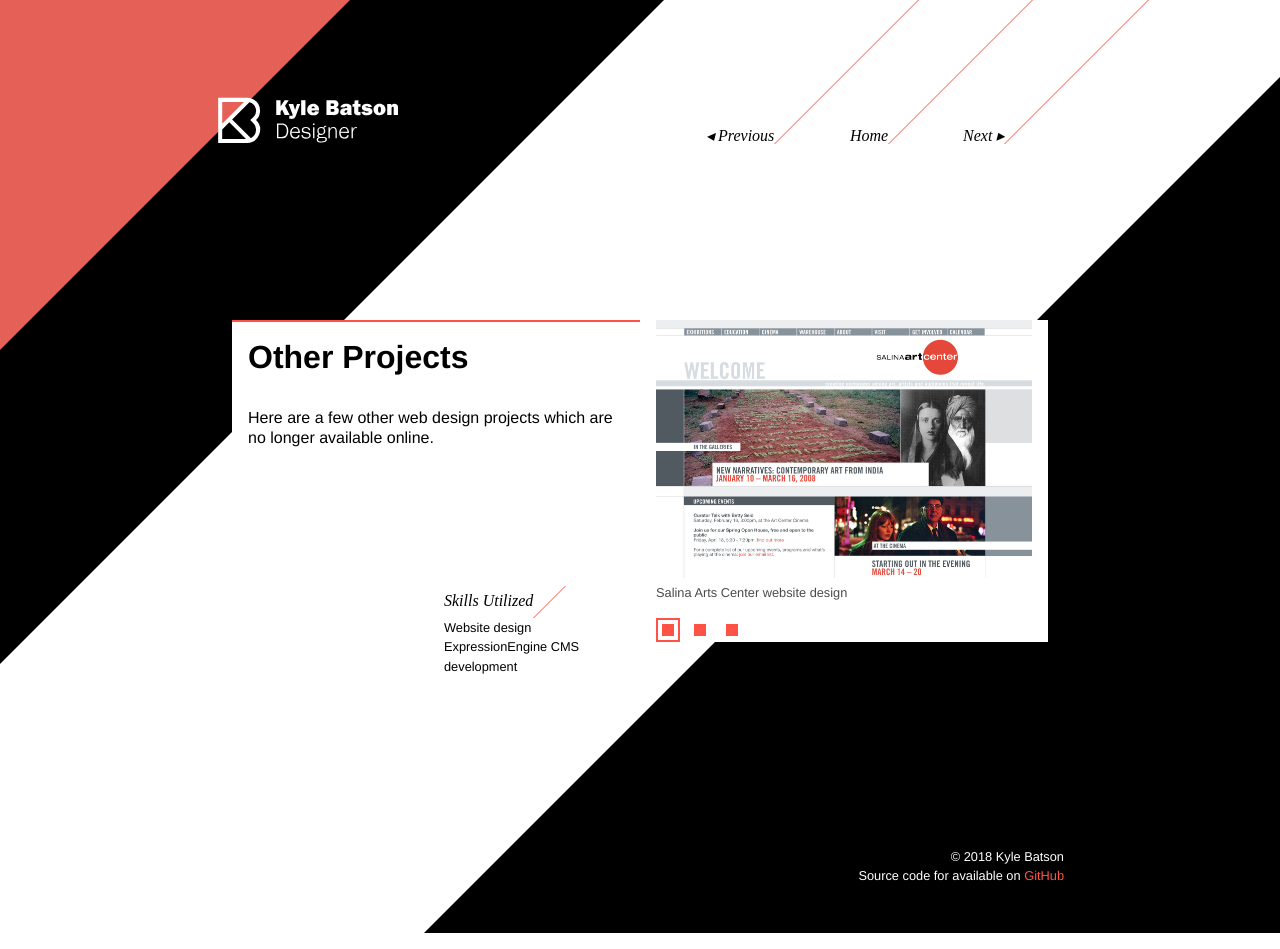
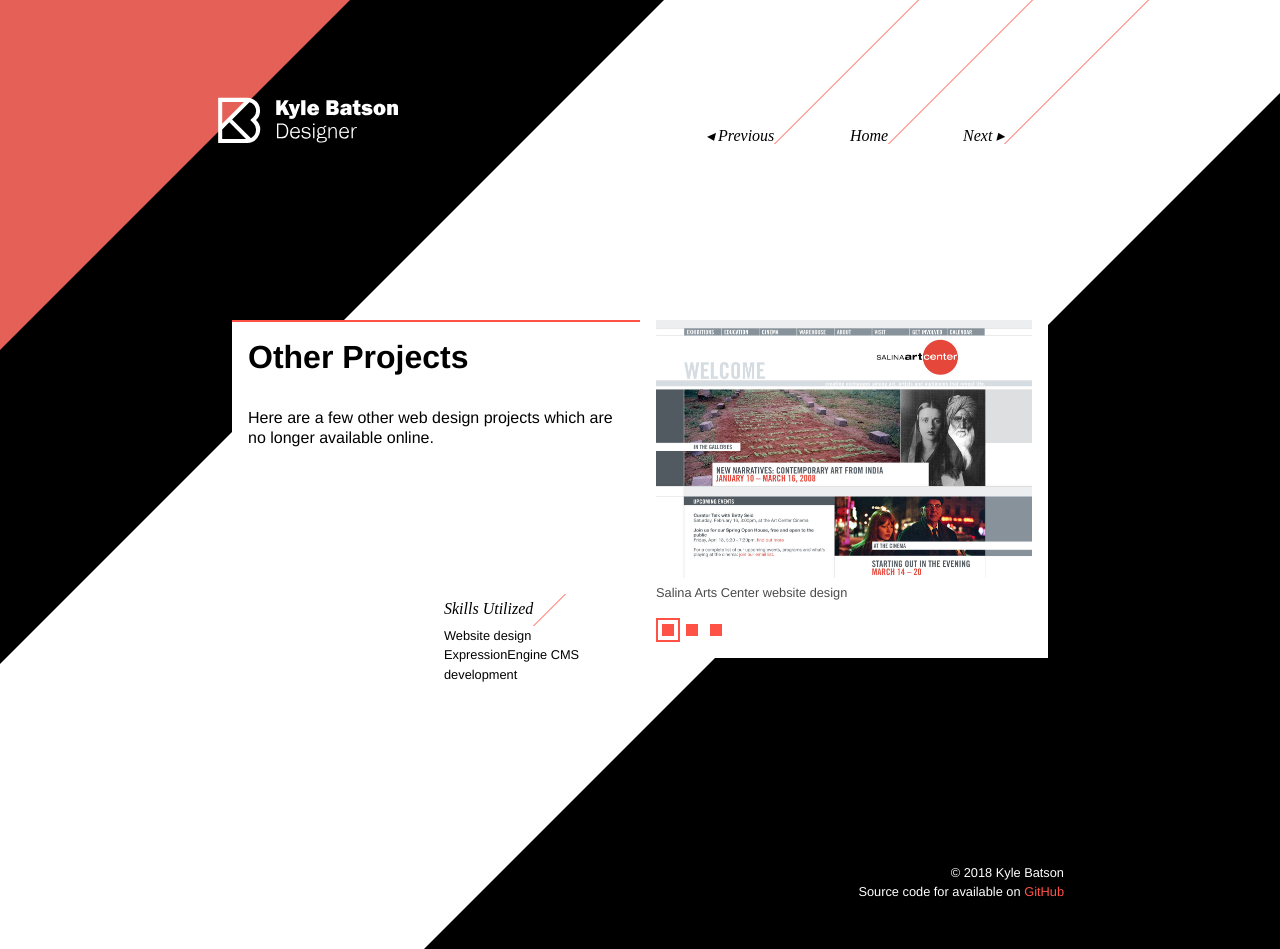
Before and after one commit to kbatson/kylebatson.com, a Jekyll site: the page built from site/_posts/2018-10-08-portfolio-other.md, in a window 1280 px wide. Built offline with Jekyll 4.4.1, drawn with Linux system fonts in a browser that asks for light colours; some web fonts are replaced.

Commit message:
Fixed slideshow controls layout

```diff
--- a/site/assets/css/kb-portfolio.scss
+++ b/site/assets/css/kb-portfolio.scss
@@ -48,6 +48,7 @@
 .slideshow {
     grid-area: slideshow;
     width: 100vw;
+    max-height: unset;
     margin: 0 -1rem;
 }
 
@@ -71,15 +72,18 @@
 }
 
 .slideshowControls {
-    margin-left: 1rem;
+    margin: 1rem;
 }
 
-.slideControl.active {
-    border-color: $highlightColor;
-}
+.slideControl {
+    margin-right: 0;
+    &.active {
+        border-color: $highlightColor;
+    }
 
-.slideControl:before {
-    background: $highlightColor;
+    &:before {
+        background: $highlightColor;
+    }
 }
 
 article {
```
